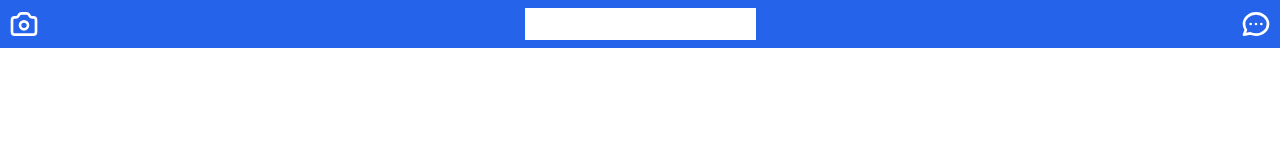
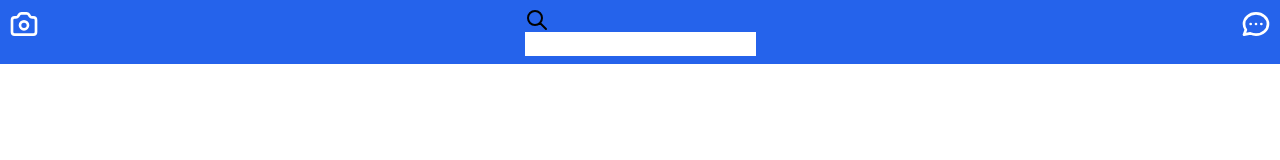
Before and after one commit to didier2190/fy22c3-fb-page, a website: page index.html in a window 1280 px wide. Drawn offline with Linux system fonts and the light colour scheme.

Commit message:
add @TODO, see: L21 for more

```diff
--- a/index.html
+++ b/index.html
@@ -17,8 +17,17 @@
         <path stroke-linecap="round" stroke-linejoin="round" d="M3 9a2 2 0 012-2h.93a2 2 0 001.664-.89l.812-1.22A2 2 0 0110.07 4h3.86a2 2 0 011.664.89l.812 1.22A2 2 0 0018.07 7H19a2 2 0 012 2v9a2 2 0 01-2 2H5a2 2 0 01-2-2V9z" />
         <path stroke-linecap="round" stroke-linejoin="round" d="M15 13a3 3 0 11-6 0 3 3 0 016 0z" />
       </svg>
-        <!-- search box-->
-        <input type="text" name="search" id="search">
+        <!-- start: search box-->
+        <!-- @todo: complete the design such that it looks like this:  https://i.imgur.com/fSm7YwQ.png -->
+        <div class="">
+          <svg xmlns="http://www.w3.org/2000/svg" class="h-6 w-6" fill="none" viewBox="0 0 24 24" stroke="currentColor" stroke-width="2">
+            <path stroke-linecap="round" stroke-linejoin="round" d="M21 21l-6-6m2-5a7 7 0 11-14 0 7 7 0 0114 0z" />
+          </svg>
+          <input type="text" name="search" id="search" class="">
+        </div>
+
+
+        <!-- end: search box -->
         <svg xmlns="http://www.w3.org/2000/svg" class="icon"
         fill="none" viewBox="0 0 24 24" stroke="currentColor" stroke-width="2">
             <path stroke-linecap="round" stroke-linejoin="round" d="M8 12h.01M12 12h.01M16 12h.01M21 12c0 4.418-4.03 8-9 8a9.863 9.863 0 01-4.255-.949L3 20l1.395-3.72C3.512 15.042 3 13.574 3 12c0-4.418 4.03-8 9-8s9 3.582 9 8z" />
```
Also changed, not shown: dist/output.css.
